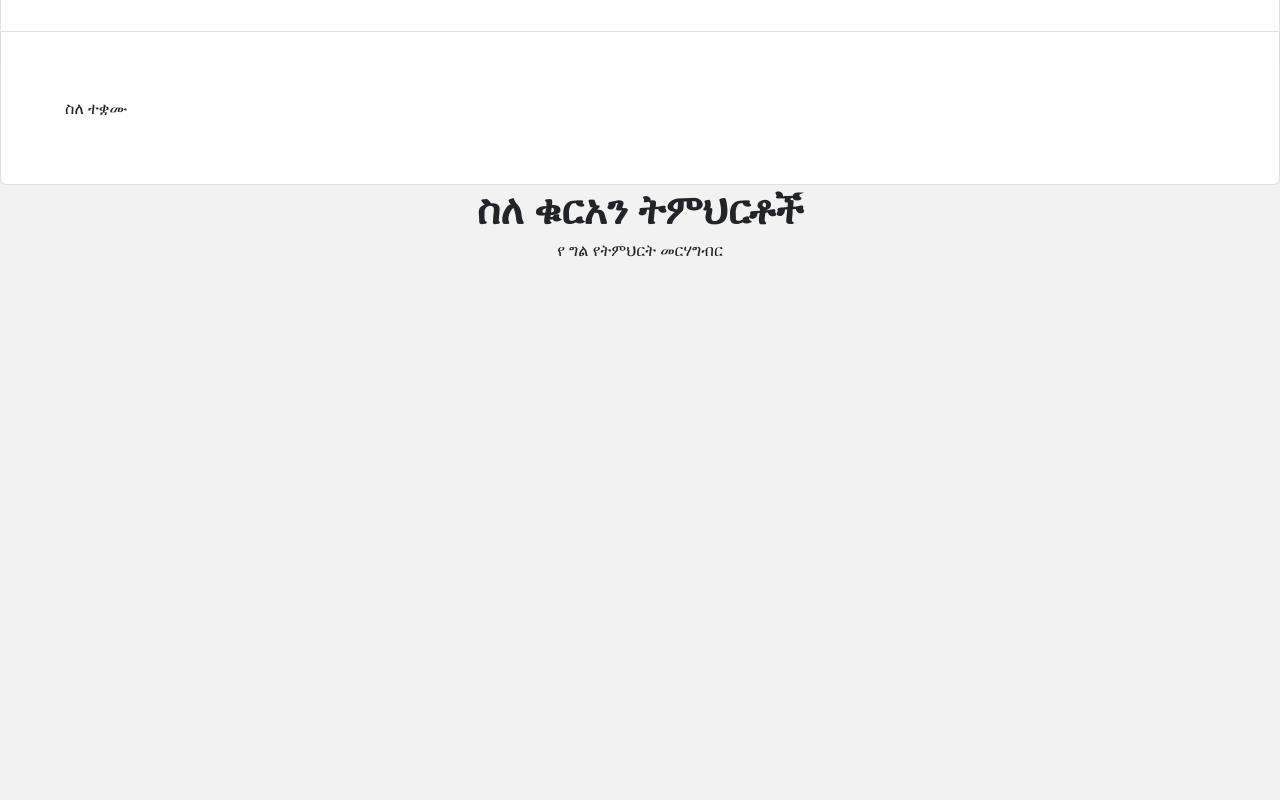
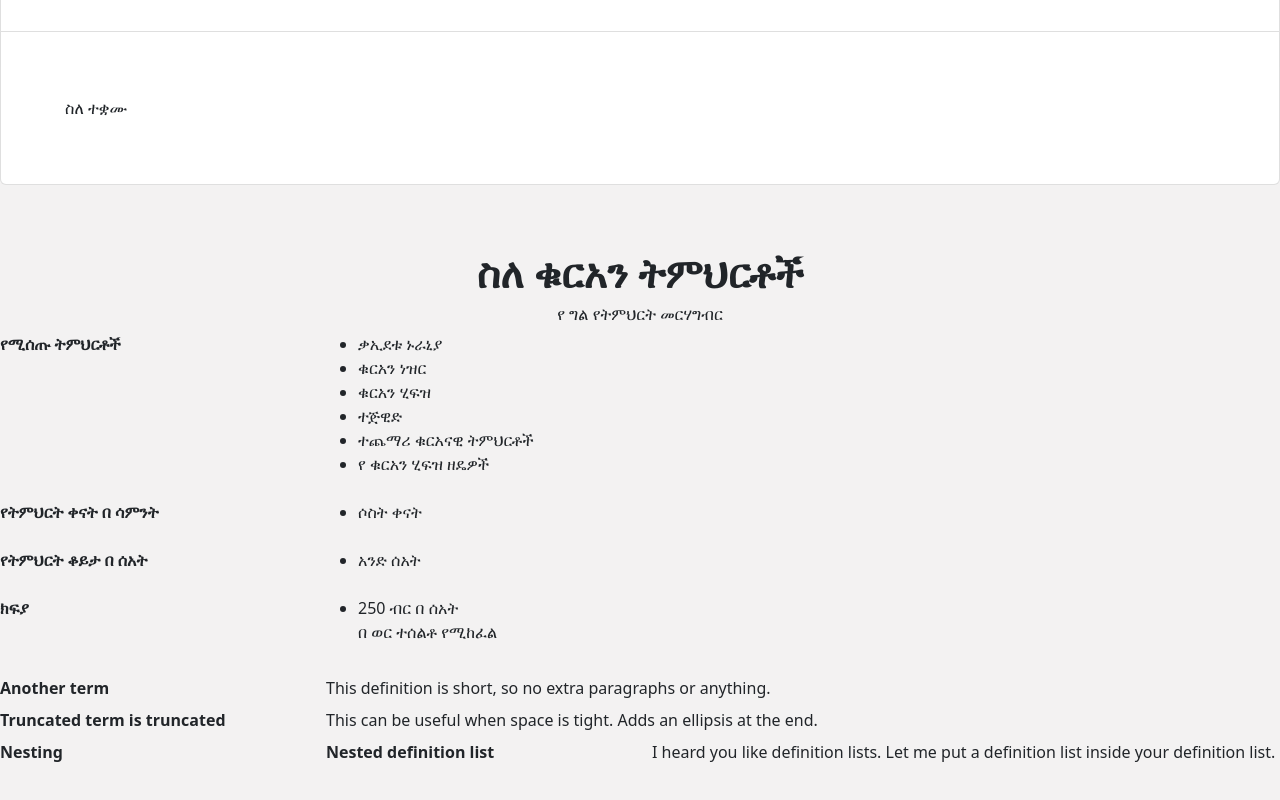
Before and after one commit to RemziAbubeker/RemziAbubeker.github.io, a plain HTML site: page index.html in a window 1280 px wide. Shown: the part 696-1496 px from the top of the page. Before the commit the page ends 964 px from the top, so only its background shows below. Drawn offline with nearby package versions, Linux system fonts and the light colour scheme.

Commit message:
Add files via upload

```diff
--- a/index.html
+++ b/index.html
@@ -21,7 +21,49 @@
   <div>
     <h1 class="titlecenter">ስለ ቁርአን ትምህርቶች</h1>
     <h1 class="tabletitle">የ ግል የትምህርት መርሃግብር</h1>
+  </div>
+  <div>
+    <dl class="row">
+      <dt class="col-sm-3">የሚሰጡ ትምህርቶች</dt>
+      <dd class="col-sm-9"><ul>
+        <li>ቃኢደቱ ኑራኒያ</li>
+        <li>ቁርአን ነዝር</li>
+        <li>ቁርአን ሂፍዝ</li>
+        <li>ተጅዊድ</li>
+        <li>ተጨማሪ ቁርአናዊ ትምህርቶች</li>
+        <li>የ ቁርአን ሂፍዝ ዘዴዎች</li>
+      </ul></dd>
+      <dt class="col-sm-3">የትምህርት ቀናት በ ሳምንት </dt>
+      <dd class="col-sm-9"><ul>
+        <li>ሶስት ቀናት</li>
+       </ul></dd>
+      <dt class="col-sm-3">የትምህርት ቆይታ በ ሰአት </dt>
+      <dd class="col-sm-9"><ul>
+        <li>አንድ ሰአት</li>
+       </ul></dd>
+      <dt class="col-sm-3">ክፍያ </dt>
+      <dd class="col-sm-9"><ul>
+        <li>250 ብር በ ሰአት</li>
+        <p>በ ወር ተሰልቶ የሚከፈል</p>
+       </ul></dd>
+       <dt class="col-sm-3">   </dt>
+      <dd class="col-sm-9">
+      </dd>
 
+      <dt class="col-sm-3">Another term</dt>
+      <dd class="col-sm-9">This definition is short, so no extra paragraphs or anything.</dd>
+
+      <dt class="col-sm-3 text-truncate">Truncated term is truncated</dt>
+      <dd class="col-sm-9">This can be useful when space is tight. Adds an ellipsis at the end.</dd>
+
+      <dt class="col-sm-3">Nesting</dt>
+      <dd class="col-sm-9">
+        <dl class="row">
+          <dt class="col-sm-4">Nested definition list</dt>
+          <dd class="col-sm-8">I heard you like definition lists. Let me put a definition list inside your definition list.</dd>
+        </dl>
+      </dd>
+    </dl>
   </div>
   <script src="https://cdn.jsdelivr.net/npm/bootstrap@5.2.3/dist/js/bootstrap.bundle.min.js" integrity="sha384-kenU1KFdBIe4zVF0s0G1M5b4hcpxyD9F7jL+jjXkk+Q2h455rYXK/7HAuoJl+0I4" crossorigin="anonymous"></script>
 </body>
--- a/style.css
+++ b/style.css
@@ -2,16 +2,19 @@ body{
   background-color:rgb(243, 242, 242);
 }
 nav{
+  background-color:rgb(243, 242, 242);
   text-align: center;
   font-weight: bolder;
   font-size: medium;
   padding-top: 1%;
+  padding-bottom: 4%;
 
 
 }
 .titlecenter {
   font-weight: bold;
   text-align: center;
+  padding-top: 5%;
 }
 .tabletitle{
   text-align: center;
```
